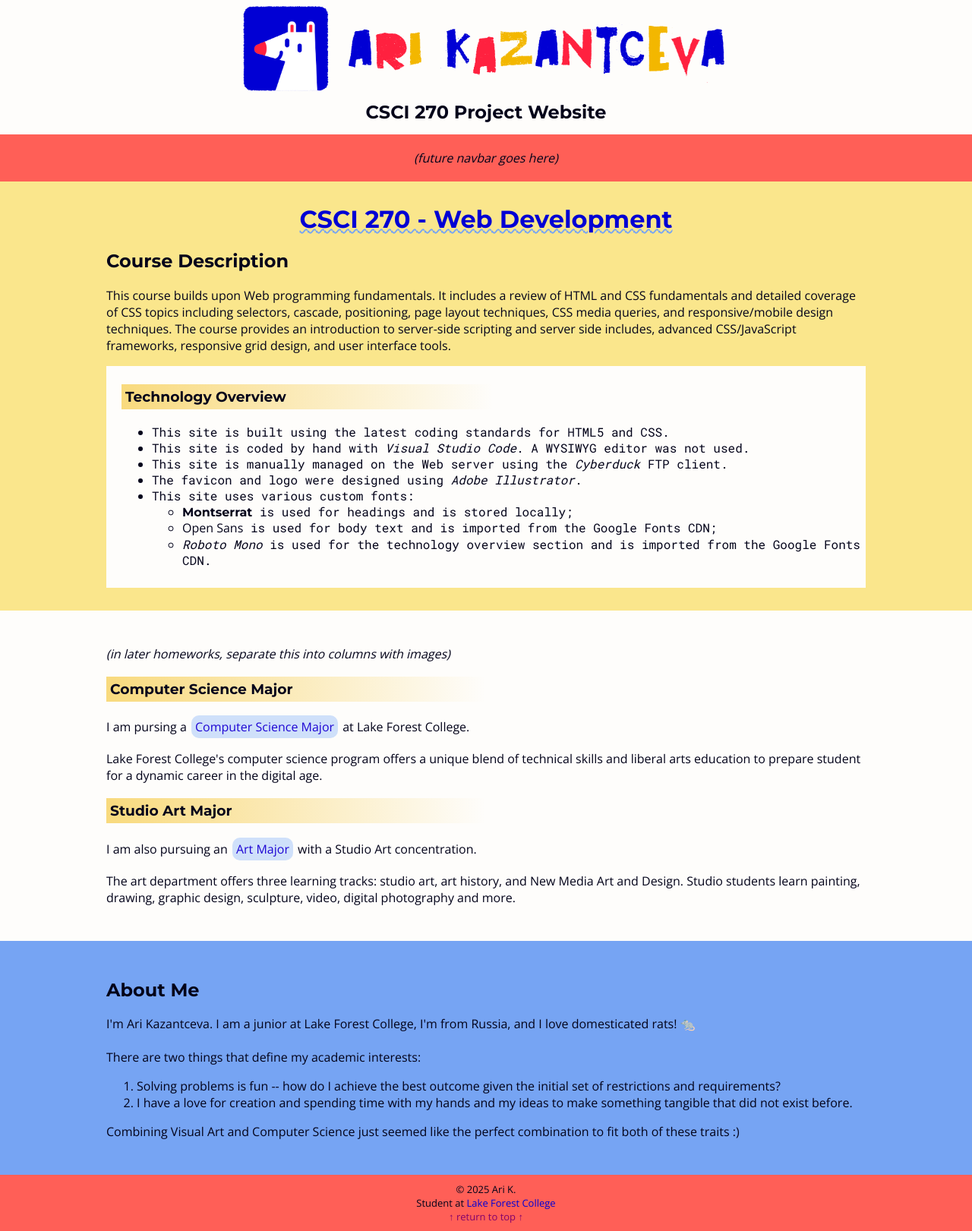
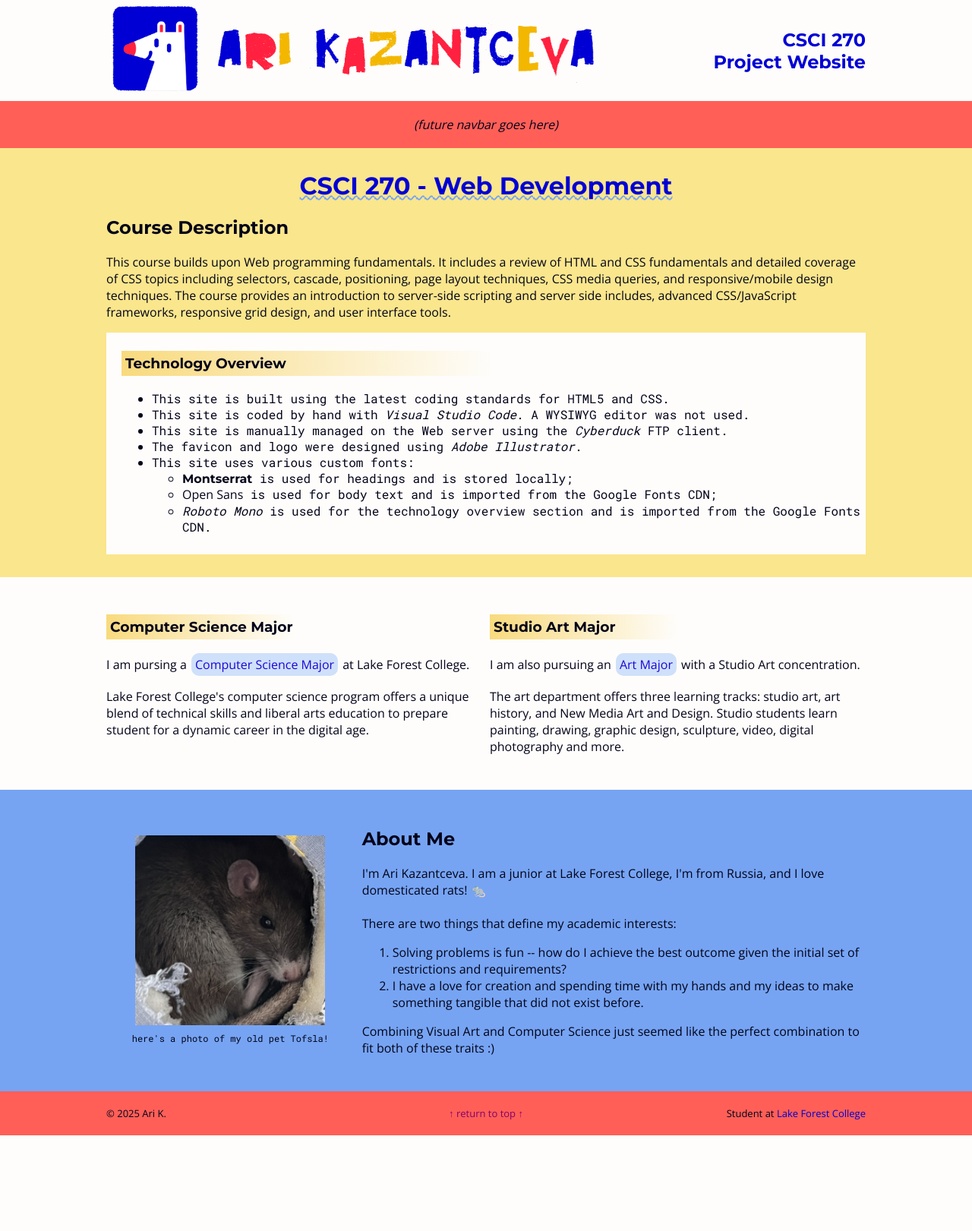
Before and after one commit to arikazantceva/csci270, a PHP site: page / in a window 1280 px wide. Shown: the whole page at 76% size. After the commit the page ends 1495 px from the top, so only its background shows below. Run offline with PHP 8.4, Linux system fonts and the light colour scheme.

Commit message:
HW6 - Add Columns, Fix CSS
Massively rearranged CSS (cleaned up spaghetti and wrote better classes), added columns to most page content

```diff
--- a/index.html
+++ b/index.html
@@ -17,23 +17,28 @@
 
     <title>Home Page</title>
 </head>
+
 <body>
     <!-- top of page anchor -->
     <a id="top"></a>
 
     <!-- HEADER -->
-    <div class="header">
-        <div class="content">
+    <div class="bg_white">
+        <div class="header content grid-container col5">
+            <div class="logo">
                 <img src="images/long_logo.png" alt="ari kazantceva logo" height="128px" width="656px">
-            <h2>CSCI 270 Project Website</h2>
+            </div>
+            <div class="title">
+                <h2>CSCI 270<br>Project Website</h2>
+            </div>
         </div>
     </div>
 
 
 
     <!-- NAVBAR -->
-     <div class="navbar">
-        <div class="content">
+    <div class="bg_red">
+        <div class="navbar content">
             <i>(future navbar goes here)</i>
         </div>
     </div>
@@ -42,17 +47,7 @@
 
     <!-- CONTENT -->
     <div class="main">
-        <!-- <div class="block_white">
-            <div class="content">
-                <h3>Temporary panel - experimenting with horizontal rules</h3>
-                Regular hr:
-                <hr>
-                Custom hr:
-                <hr class="custom">
-            </div>
-        </div> -->
-
-        <div class="block_yellow">
+        <div class="bg_yellow">
             <div class="content">
                 <h1>CSCI 270 - Web Development</h1>
 
@@ -63,7 +58,7 @@
                     The course provides an introduction to server-side scripting and server side includes,
                     advanced CSS/JavaScript frameworks, responsive grid design, and user interface tools.
                 </p>
-
+                <!-- ----------- -->
                 <div class="tech_overview">
                     <h3>Technology Overview</h3>
                     <ul>
@@ -80,20 +75,23 @@
                         </li>
                     </ul>
                 </div>
-
+                <!-- ----------- -->
             </div>
         </div>
 
-        <div class="block_white">
-            <div class="content">
-                <p><i>(in later homeworks, separate this into columns with images)</i></p>
+        <!-- ----------- -->
 
+        <div class="bg_white">
+            <div class="content grid-container col2">
+                <div class="item1">
                     <h3>Computer Science Major</h3>
                     <p>I am pursing a <a class="buttonlink" href="https://www.lakeforest.edu/academics/majors-and-minors/computer-science">Computer Science Major</a> at Lake Forest College.</p>
                     <p>Lake Forest College's computer science program offers a unique blend of technical skills
                         and liberal arts education to prepare student for a dynamic career in the digital age.
                     </p>
-
+                </div>
+                <!-- ----------- -->
+                <div class="item2">
                     <h3>Studio Art Major</h3>
                     <p>I am also pursuing an <a class="buttonlink" href="https://www.lakeforest.edu/academics/majors-and-minors/art-and-art-history">Art Major</a> with a Studio Art concentration.</p>
                     <p>The art department offers three learning tracks: studio art, art history, and New Media Art and Design.
@@ -102,9 +100,19 @@
                     </p>
                 </div>
             </div>
+        </div>
 
-        <div class="block_blue">
-            <div class="content">
+        <!-- ----------- -->
+
+        <div class="bg_blue">
+            <div class="content grid-container col3">
+                <div class="pic">
+                    <img src="images/tosya.jpg" alt="photo of a pet rat" width="250px">
+                    <br>
+                    <span class="caption">here's a photo of my old pet Tofsla!</span>
+                </div>
+                <!-- ----------- -->
+                <div class="abtme">
                     <h2>About Me</h2>
                     <p>I'm Ari Kazantceva. I am a junior at Lake Forest College, I'm from Russia, and I love domesticated rats! &#128000;<br><br>
                         There are two things that define my academic interests:
@@ -117,15 +125,24 @@
                 </div>
             </div>
         </div>
+    </div>
 
 
 
     <!-- FOOTER -->
-    <div class="footer">
-        <div class="content">
-            &copy; 2025 Ari K. <br>
-            Student at <a class="footerlink" href="https://www.lakeforest.edu/">Lake Forest College</a> <br>
+    <div class="bg_red">
+        <div class="footer content grid-container col3">
+            <div class="item1">
+                &copy; 2025 Ari K.
+            </div>
+            <!-- ----------- -->
+            <div class="item2">
                 <a class="toplink" href="#top">&uarr; return to top &uarr;</a>
+            </div>
+            <!-- ----------- -->
+            <div class="item3">
+                Student at <a class="footerlink" href="https://www.lakeforest.edu/">Lake Forest College</a>
+            </div>
         </div>
     </div>
 
--- a/style.css
+++ b/style.css
@@ -32,11 +32,10 @@ body {
     margin: 0;
     background-color: #fefdfb;
     color: #03031a;
+    box-sizing: border-box;
 }
 
-h1, h2, h3 {
-    font-family: Montserrat, Helvetica, sans-serif;
-}
+h1, h2, h3 { font-family: Montserrat, Helvetica, sans-serif; }
 
 h1 {
     color: #0100D4;
@@ -52,56 +51,72 @@ h3 {
 }
 
 .content {
-    width: 1200px;
+    width: 1000px;
     margin: auto;
 }
 
 
+/* -----------      CONTAINER CLASSES      ---------- */
+.bg_white { background-color: #FEFDFB; }
+.bg_red { background-color: #FF5F57; }
+.bg_blue { background-color: #76A4F3; }
+.bg_yellow { background-color: #FAE68C; }
+
+.grid-container {
+    display: grid;
+    gap: 10px;
+    justify-content: space-evenly;
+}
+
+.col2 { grid-template-columns: 1fr 1fr; }
+.col3 { grid-template-columns: 1fr 1fr 1fr; }
+.col4 { grid-template-columns: 1fr 1fr 1fr 1fr; }
+.col5 { grid-template-columns: 1fr 1fr 1fr 1fr 1fr; }
+
+
 /* ------------------    HEADER     ----------------- */
-.header .content {
+.logo {
+    grid-column: 1 / 4;
     text-align: center;
+    align-content: center;
 }
-.header h2 {
-    margin: 0 auto 0 auto;
-    padding-bottom: 15px;
+.title {
+    grid-column: 4 / 6;
+    text-align: right;
+    align-content: center;
+    color: #0100D4;
 }
 
 
 /* ------------------    NAVBAR     ----------------- */
 .navbar {
     padding: 20px 0;
-    background-color: #FF5F57;
-}
-.navbar .content {
     text-align: center;
 }
 
 
 /* ------------------      MAIN      ----------------- */
-.main .content {
-    width: 1000px;
-    padding: 30px 0;
-}
+.main .content { padding: 30px 0; }
 
-.main h1 {
-    margin-top: 0;
-}
-
-.main .block_blue {
-    background-color: #76A4F3;
-}
-
-.main .block_yellow {
-    background-color: #FAE68C;
-}
+.main h1 { margin-top: 0; }
 
 .tech_overview {
     background-color: #FEFDFB;
     padding: 5px 0 10px 20px;
     font-family: 'Roboto Mono', monospace;
-
 }
 
+.pic {
+    text-align: center;
+    align-content: center;
+}
+.caption {
+    font-size: 12px;
+    font-family: 'Roboto Mono', monospace;
+}
+.abtme { grid-column: 2 / 4; }
+
+/* ---------------    MAIN LINKS     -------------- */
 a.buttonlink:link, a.buttonlink:visited {
     background-color: #cfe0fa;
     color: #1e06d4;
@@ -124,14 +139,14 @@ a.buttonlink:active {
 
 /* ------------------    FOOTER     ----------------- */
 .footer {
-    background-color: #FF5F57;
     font-size: 13px;
-    padding: 10px 0;
+    padding: 20px 0;
 }
-.footer .content {
-    text-align: center;
-}
+.footer .item1 { text-align: left; }
+.footer .item2 { text-align: center; }
+.footer .item3 { text-align: right; }
 
+/* ---------------    FOOTER LINKS     -------------- */
 a.footerlink:link {
     color: #0100D4;
     text-decoration: none;
@@ -163,12 +178,3 @@ a.toplink:active {
     color: #ea0739;
     text-decoration: underline wavy;
 }
-
-/* ------------------    HR EXPERIMENTS     ----------------- */
-
-hr.custom {
-    height: 5px;
-    border-width: 8px;
-    border-color: #0100D4;
-    border-bottom-color: #FF5F57;
-}
```
Also changed, not shown: images/tosya.jpg (added). Lines whose indentation alone changed are shown as unchanged.
